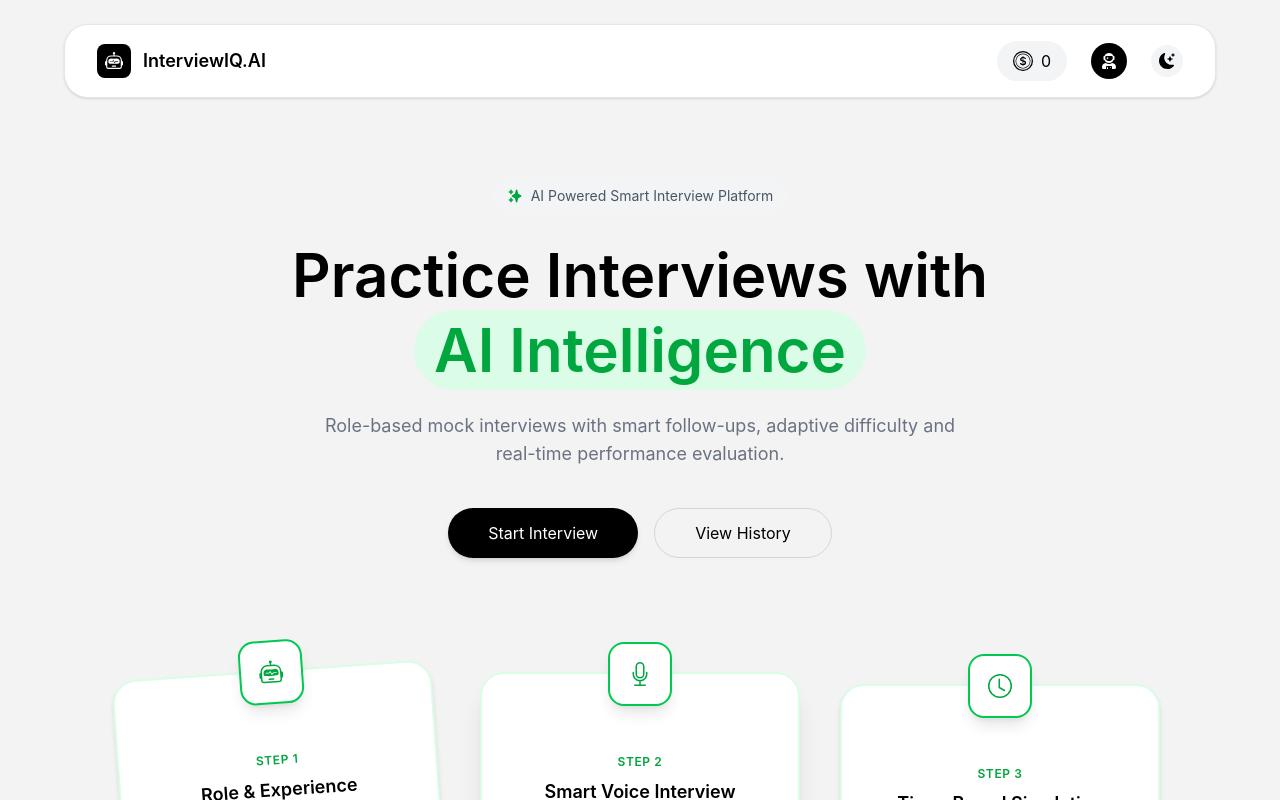
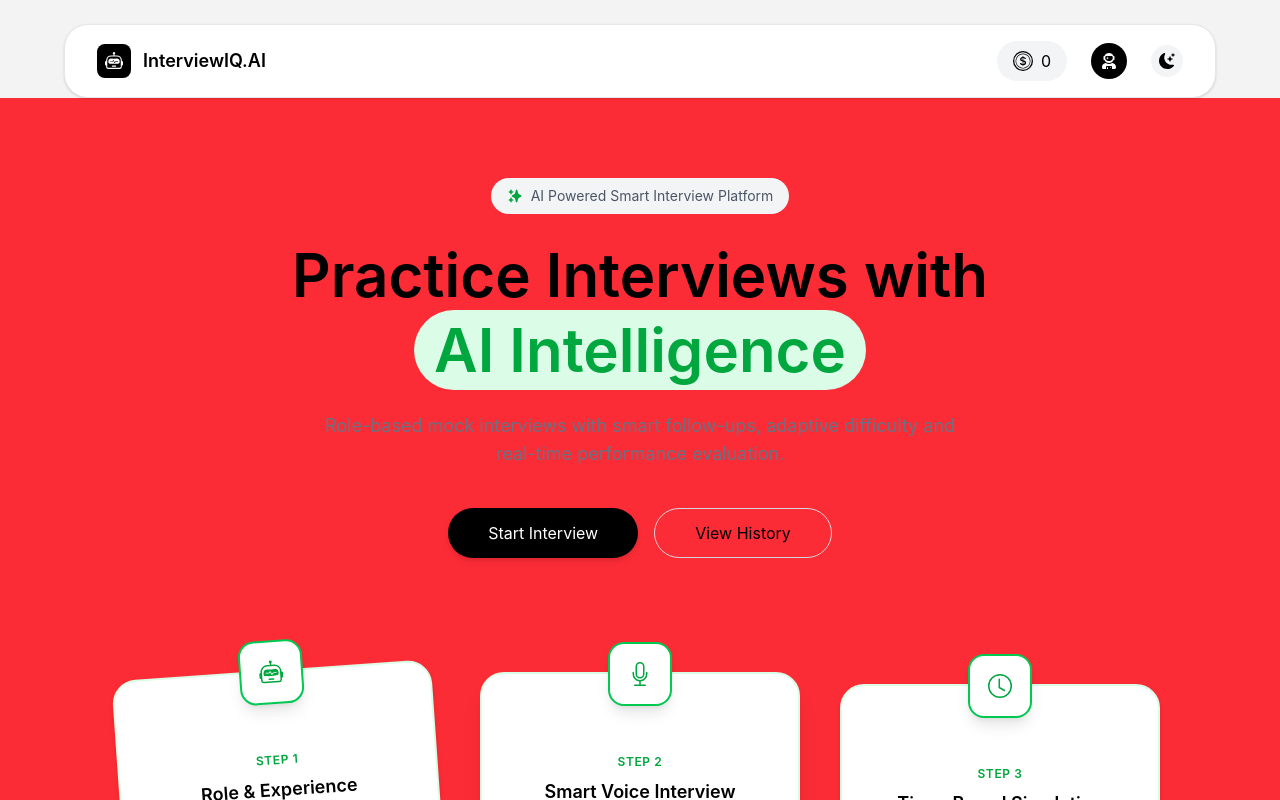
Before and after one commit to Sumit-2472/InterviewIQ, a React (Vite) app in the folder client/: page / in a window 1280 px wide. Shown: the top 800 px of the page. Built offline with nearby package versions, Linux system fonts and the light colour scheme; no server answers.

Commit message:
fix: update background colors for light and dark modes

```diff
--- a/client/src/pages/Home.jsx
+++ b/client/src/pages/Home.jsx
@@ -100,7 +100,7 @@
   ];
 
   return (
-    <div className="min-h-screen bg-[#f3f3f3] dark:bg-gray-900 flex flex-col">
+    <div className="min-h-screen bg-red-500 dark:bg-blue-500">
       <Navbar />
 
       <div className="flex-1 px-6 py-20">
```
